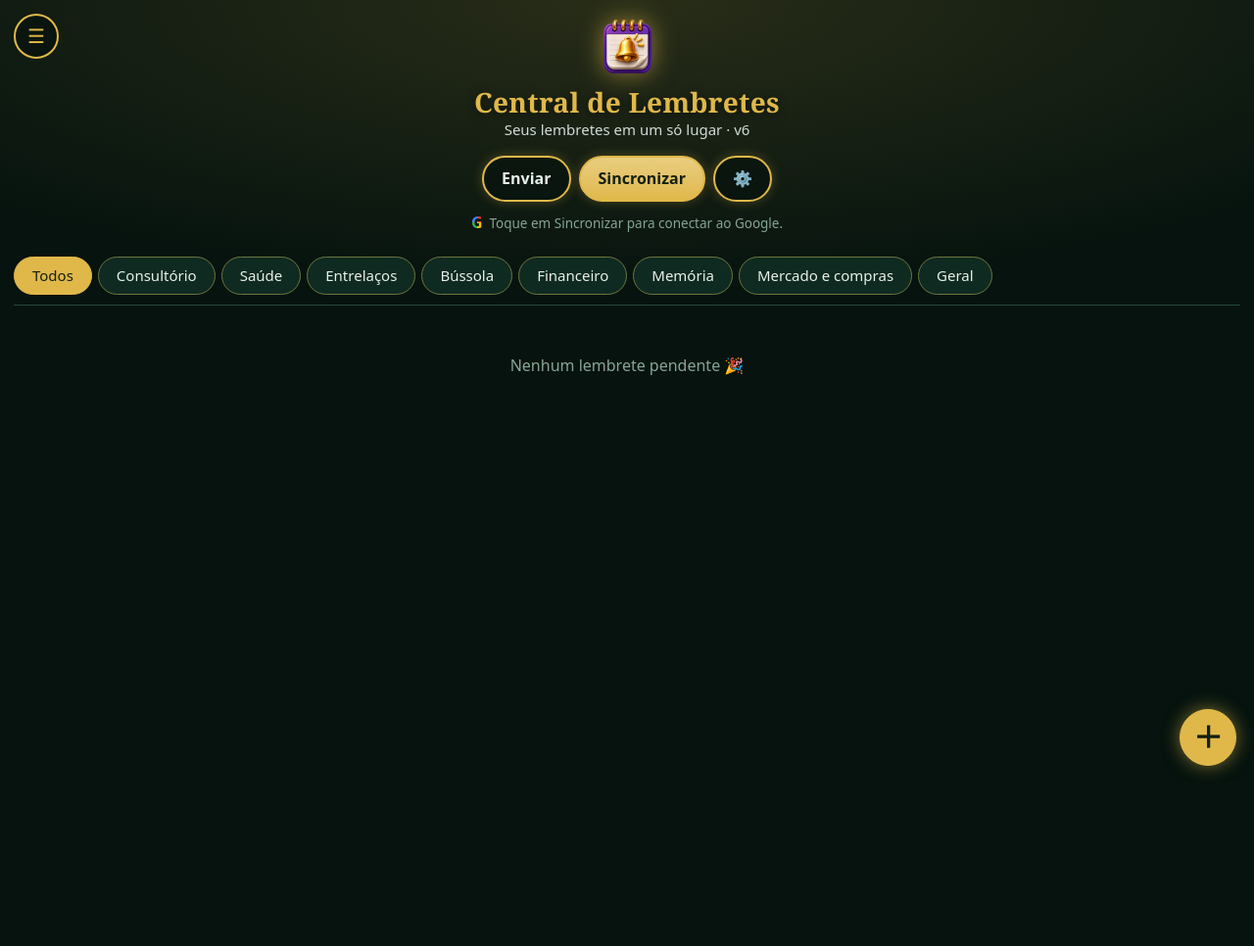
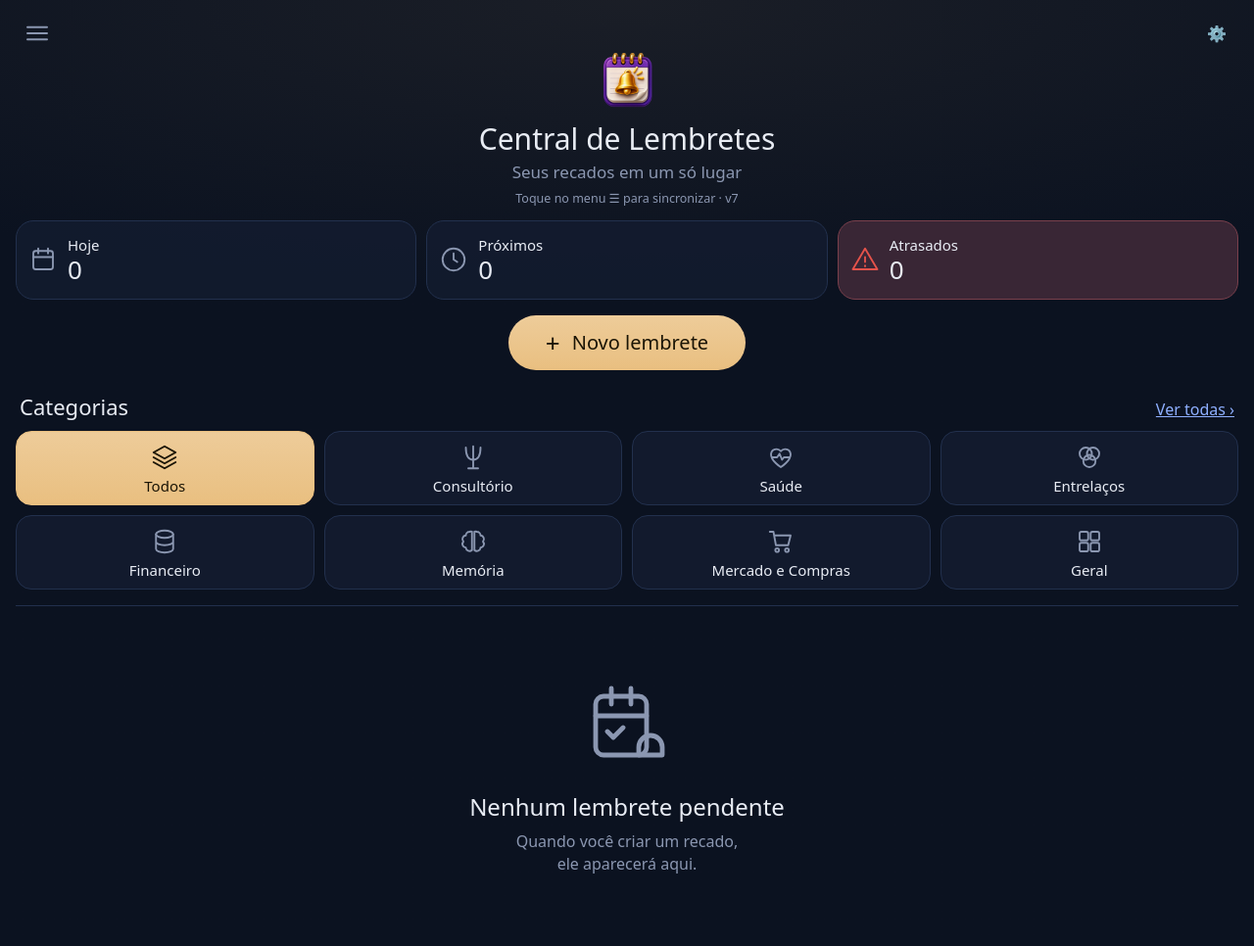
Before and after one commit to RODRIPSI/Lembrete, a plain HTML site: page index.html in a window 1280 px wide. Shown: the whole page at 98% size. Before the commit the page ends 800 px from the top, so only its background shows below. Drawn offline with Linux system fonts and the light colour scheme.

Commit message:
Central: novo layout (contadores Hoje/Próximos/Atrasados, botão Novo lembrete, grade de categorias)
Co-Authored-By: Claude Sonnet 5.5 <noreply@anthropic.com>
Claude-Session: https://claude.ai/code/session_01E85zAa7qed2BKguzJaN5nj

```diff
--- a/index.html
+++ b/index.html
@@ -8,7 +8,7 @@
 <link rel="icon" href="icon-192.png"><link rel="apple-touch-icon" href="icon-192.png">
 <title>Central de Lembretes</title>
 <style>
-:root,[data-tema=noite]{--bg:#0b1220;--card:#131c30;--line:#22304d;--gold:#d4af37;--txt:#e8ecf4;--mut:#8b97b1;--red:#e5534b;--grn:#3ecf8e;--onacc:#1a1405}
+:root,[data-tema=noite]{--bg:#0b1220;--card:#131c30;--line:#22304d;--gold:#e9bf80;--txt:#e8ecf4;--mut:#8b97b1;--red:#e5534b;--grn:#3ecf8e;--onacc:#1a1405}
 [data-tema=vinho]{--bg:#120808;--card:#1e1010;--line:#3a1c1c;--gold:#d4af37;--txt:#f3e9e6;--mut:#a58a86;--red:#ff5a4d;--grn:#3ecf8e;--onacc:#1a1405}
 [data-tema=claro]{--bg:#f6f4ee;--card:#ffffff;--line:#ddd8c8;--gold:#9a7b12;--txt:#1d2433;--mut:#6b7385;--red:#c0392b;--grn:#1f9d63;--onacc:#ffffff}
 [data-tema=floresta]{--bg:#06130e;--card:#0f2a20;--line:#1f4a39;--gold:#e0b84a;--txt:#e6f1ea;--mut:#86a596;--red:#e5534b;--grn:#5fe0a0;--onacc:#14200f}
@@ -59,51 +59,62 @@ input,select,textarea{width:100%;font:inherit;color:var(--txt);background:var(--
 .ctt{display:flex;align-items:center;gap:8px;margin:4px 0;font-size:14px}.ctt span{flex:1}
 details summary{cursor:pointer;color:var(--mut);margin:18px 0 8px;font-size:13px}
 
-body{background:radial-gradient(120% 60% at 50% 0%,color-mix(in srgb,var(--gold) 16%,var(--bg)) 0%,var(--bg) 62%) no-repeat,var(--bg);background-attachment:fixed}
-header{position:static;background:transparent;border:0;padding:14px 14px 4px;position:relative}
-#btnMenu{position:absolute;left:14px;top:14px;width:46px;height:46px;border-radius:50%;padding:0;font-size:20px;border:2px solid var(--gold);background:color-mix(in srgb,var(--bg) 70%,transparent);color:var(--gold)}
-.hero{text-align:center;padding:2px 50px 0}
-.hero img{width:64px;height:64px;filter:drop-shadow(0 0 12px color-mix(in srgb,var(--gold) 60%,transparent))}
-h1{font:600 28px/1.1 Georgia,'Times New Roman',serif;text-align:center;color:var(--gold);margin:4px 0 2px;text-shadow:0 2px 10px #0008}
-.sub{margin:0;color:var(--txt);opacity:.9;font-size:15px}
-.top{justify-content:center;margin-top:16px}
-.top button{border-radius:999px;border:2px solid var(--gold);background:color-mix(in srgb,var(--bg) 70%,transparent);padding:10px 18px;font-weight:600;box-shadow:0 0 12px color-mix(in srgb,var(--gold) 28%,transparent)}
-.top button.gold{background:linear-gradient(180deg,color-mix(in srgb,var(--gold) 70%,#fff),var(--gold));color:var(--onacc)}
-#status{text-align:center;font-size:13.5px;margin-top:10px}
-#status::before{content:"G";font-weight:700;margin-right:7px;font-size:16px;background:conic-gradient(#ea4335 0 25%,#fbbc05 0 50%,#34a853 0 75%,#4285f4 0);-webkit-background-clip:text;background-clip:text;color:transparent}
-#abas{margin-top:14px}
-.aba{border-radius:16px;padding:12px 6px;font-size:16px;border:2px solid color-mix(in srgb,var(--gold) 45%,var(--line));background:color-mix(in srgb,var(--bg) 60%,transparent)}
-.aba.on{box-shadow:0 0 14px color-mix(in srgb,var(--gold) 55%,transparent)}
-.chip{padding:8px 18px;font-size:15px;border-color:color-mix(in srgb,var(--gold) 40%,var(--line))}
-#chips{padding-bottom:10px;border-bottom:1px solid var(--line)}
-h2{display:flex;align-items:center;gap:10px;font-size:19px;text-transform:none;letter-spacing:0;color:var(--gold);margin:18px 0 10px}
-h2::after{content:"";flex:1;height:1px;background:currentColor;opacity:.55}
+body{background:radial-gradient(120% 40% at 50% 0%,color-mix(in srgb,var(--gold) 7%,var(--bg)) 0%,var(--bg) 70%) no-repeat,var(--bg)}
+header{position:static;background:transparent;border:0;padding:12px 16px 0}
+.hbar{display:flex;align-items:flex-start;justify-content:space-between}
+.hbar button{width:44px;height:44px;border:0;background:transparent;padding:0;color:var(--mut);display:grid;place-items:center}
+.hero{text-align:center;margin-top:-6px}
+.hero img{width:64px;height:64px}
+h1{font:500 30px/1.15 system-ui,sans-serif;text-align:center;color:var(--txt);margin:6px 0 4px;letter-spacing:0}
+.sub{margin:0;color:var(--mut);font-size:17px}
+#status{text-align:center;font-size:12.5px;color:var(--mut);margin-top:6px;min-height:16px}
+#tiles{display:grid;grid-template-columns:repeat(3,1fr);gap:10px;margin-top:14px}
+.tile{display:flex;gap:10px;align-items:center;text-align:left;padding:14px 12px;border-radius:18px;border:1px solid var(--line);background:color-mix(in srgb,var(--card) 80%,transparent)}
+.tile.on{border-color:var(--gold)}
+.tile svg{width:30px;height:30px;flex:none;stroke:var(--mut)}
+.tile small{display:block;font-size:15px;color:var(--txt)}.tile b{font-size:26px;font-weight:500;line-height:1.1}
+.tile.atr{background:color-mix(in srgb,var(--red) 18%,var(--card));border-color:color-mix(in srgb,var(--red) 45%,var(--line))}.tile.atr svg{stroke:var(--red)}
+#novo{display:flex;margin:16px auto 0;border-radius:999px;padding:14px 38px;font-size:20px;font-weight:500;background:linear-gradient(180deg,color-mix(in srgb,var(--gold) 80%,#fff),var(--gold));color:var(--onacc);border:0;gap:12px;align-items:center}
+.cath{display:flex;justify-content:space-between;align-items:baseline;margin:22px 4px 10px;font-size:22px}
+.cath a{font-size:16px;color:#8fb0ff}
+#cats{display:grid;grid-template-columns:repeat(4,1fr);gap:10px;padding-bottom:16px;border-bottom:1px solid var(--line)}
+.cat{white-space:normal;display:flex;flex-direction:column;align-items:center;justify-content:center;gap:6px;min-height:76px;padding:8px 4px;border-radius:16px;font-size:15px;text-align:center;line-height:1.15;background:color-mix(in srgb,var(--card) 85%,transparent)}
+.cat svg{width:30px;height:30px;stroke:var(--mut);stroke-width:1.5;fill:none;stroke-linecap:round;stroke-linejoin:round}
+.cat.on{background:linear-gradient(180deg,color-mix(in srgb,var(--gold) 80%,#fff),var(--gold));color:var(--onacc);border-color:var(--gold);font-weight:500}.cat.on svg{stroke:var(--onacc)}
+h2{display:flex;align-items:center;gap:10px;font-size:17px;text-transform:none;letter-spacing:0;color:var(--mut);margin:18px 0 10px}
 h2.late{color:var(--red)}
-.item{border:1.5px solid color-mix(in srgb,var(--gold) 65%,transparent);border-left-width:1.5px;border-radius:18px;padding:14px;margin-bottom:12px;background:linear-gradient(135deg,color-mix(in srgb,var(--card) 92%,#fff),var(--card));box-shadow:0 0 16px color-mix(in srgb,var(--gold) 28%,transparent),inset 0 0 18px color-mix(in srgb,var(--gold) 8%,transparent)}
-.item.late{border-color:var(--red);box-shadow:0 0 16px color-mix(in srgb,var(--red) 50%,transparent)}
-.ico{font-size:26px;line-height:1;margin-right:4px;filter:saturate(.8)}
-.tit{font-size:19px;font-family:Georgia,serif;font-weight:600}
-.tag{border-radius:999px;padding:3px 12px;font-size:13px;color:#fff}
+.item{border:1px solid var(--line);border-left:4px solid var(--c,#888);border-radius:16px;padding:14px;margin-bottom:10px;background:var(--card)}
+.item.late{border-color:var(--red);border-left-color:var(--red)}
+.tit{font-size:18px;font-weight:600}
+.tag{border-radius:999px;padding:2px 11px;font-size:12.5px;color:#fff}
 .acts button{border-radius:999px;padding:8px 14px}
-#fab{border-radius:50%;box-shadow:0 0 18px color-mix(in srgb,var(--gold) 55%,transparent)}
+.empty{padding:44px 10px 70px}.empty svg{width:96px;height:96px;stroke:var(--mut);fill:none;stroke-width:1.2;stroke-linecap:round;stroke-linejoin:round}
+.empty b{display:block;font-size:24px;font-weight:500;color:var(--txt);margin:14px 0 8px}
+#fab{display:none}
+#dMenu button{display:block;width:100%;margin-top:10px;padding:14px;font-size:17px;border-radius:14px;text-align:left}
 </style>
 </head>
 <body>
 <header>
-  <button id="btnMenu" aria-label="Menu">☰</button>
-  <div class="hero"><img src="icon-192.png" alt=""><h1>Central de Lembretes</h1><p class="sub">Seus lembretes em um só lugar · v6</p></div>
-  <div class="top">
-    <button id="btnZap">Enviar</button>
-    <button id="btnSync" class="gold">Sincronizar</button>
-    <button id="btnCfg" aria-label="Configurações">⚙️</button>
-  </div>
-  <div id="status">Toque em Sincronizar para conectar ao Google.</div>
-  <div id="abas"></div>
-  <div id="chips"></div>
+  <div class="hbar"><button id="btnMenu" aria-label="Menu"><svg width="30" height="30" viewBox="0 0 24 24" fill="none" stroke-width="1.6" stroke-linecap="round" stroke-linejoin="round"><path d="M4 7h16M4 12h16M4 17h16" stroke="currentColor"/></svg></button>
+  <button id="btnCfg" aria-label="Configurações">⚙️</button></div>
+  <div class="hero"><img src="icon-192.png" alt=""><h1>Central de Lembretes</h1><p class="sub">Seus recados em um só lugar</p></div>
+  <div id="status">Toque no menu ☰ para sincronizar · v7</div>
+  <div id="tiles"></div>
+  <button id="novo"><span style="font-size:26px;line-height:1">+</span> Novo lembrete</button>
+  <div class="cath"><span>Categorias</span><a href="#" id="verTodas">Ver todas ›</a></div>
+  <div id="cats"></div>
+  <div id="abas" hidden></div><div id="chips" hidden></div>
 </header>
 <main id="lista"></main>
 <button id="fab" class="gold" aria-label="Novo lembrete">＋</button>
 <div id="selbar"><span id="selN">0 selecionados</span><button id="selHoje">Hoje</button><button id="selCancel">Cancelar</button><button id="selGo" class="gold">Continuar</button></div>
+
+<dialog id="dMenu"><b>Menu</b>
+  <button id="btnSync" class="gold">🔄 Sincronizar com o Google</button>
+  <button id="btnZap">💬 Enviar lembretes por WhatsApp</button>
+  <div class="dlg-acts"><button id="mFechar">Fechar</button></div>
+</dialog>
 
 <dialog id="dNovo">
   <b id="dNovoT">Novo lembrete</b>
@@ -182,11 +193,12 @@ let cfg=ld('lem_cfg',{clientId:'',consent:false});
 cfg.cores=cfg.cores||{};cfg.contatos=cfg.contatos||[];cfg.agendas=cfg.agendas||{};
 if(!cfg.migr2){for(const a of Object.values(cfg.agendas))a.on=/lembret/i.test(a.n);if(cfg.sessoesHoje===undefined)cfg.sessoesHoje=true;cfg.migr2=true;sv('lem_cfg',cfg);}
 cfg.sessoesHoje=false;
+if(!cfg.migr4){cfg.tema='noite';cfg.migr4=true;sv('lem_cfg',cfg);}
 if(!cfg.migr3){for(const a of Object.values(cfg.agendas))a.on=false;cfg.driveApps=false;cfg.migr3=true;sv('lem_cfg',cfg);}
 if(cfg.sessoesHoje===undefined)cfg.sessoesHoje=true;
 let st=ld('lem_state',{done:{},ate:{},cal:{},manual:[]});   // estado da Central
 let src=ld('lem_src',[]);                                    // itens vindos dos apps
-let aba='lembretes', selMode=false, sel=new Set(), filtro='todos', token=null, tokenExp=0, tc=null, dirty=false, syncing=false, adiarKey=null, editId=null;
+let vtile='todos',verTodas=false;let aba='lembretes', selMode=false, sel=new Set(), filtro='todos', token=null, tokenExp=0, tc=null, dirty=false, syncing=false, adiarKey=null, editId=null;
 
 /* ---------- datas ---------- */
 function parseQ(q){
@@ -208,11 +220,11 @@ function regAgendas(){for(const [id,a] of Object.entries(cfg.agendas))APPS['ag:'
 regAgendas();
 function appInfo(a){const b=APPS[a]||{n:a,c:'#888888'};return {n:b.n,c:cfg.cores[a]||b.c};}
 function aplicarTema(){
-  const t=TEMAS[cfg.tema]?cfg.tema:'floresta'; document.documentElement.dataset.tema=t;
+  const t=TEMAS[cfg.tema]?cfg.tema:'noite'; document.documentElement.dataset.tema=t;
   const m=document.querySelector('meta[name=theme-color]'); if(m)m.content=TEMAS[t][1];
 }
 function montarCores(){
-  $('#temas').innerHTML=Object.entries(TEMAS).map(([k,v])=>`<button class="sw ${(cfg.tema||'floresta')===k?'on':''}" data-tema="${k}" title="${v[0]}" aria-label="${v[0]}" style="background:linear-gradient(135deg,${v[1]} 50%,${v[2]} 50%)"></button>`).join('');
+  $('#temas').innerHTML=Object.entries(TEMAS).map(([k,v])=>`<button class="sw ${(cfg.tema||'noite')===k?'on':''}" data-tema="${k}" title="${v[0]}" aria-label="${v[0]}" style="background:linear-gradient(135deg,${v[1]} 50%,${v[2]} 50%)"></button>`).join('');
   const apps=[...new Set([...Object.keys(APPS),...src.map(f=>f.app)])];
   $('#cores').innerHTML=apps.map(a=>`<div class="cor"><span>${esc(appInfo(a).n)}</span><input type="color" data-app="${esc(a)}" value="${appInfo(a).c}"></div>`).join('');
 }
@@ -239,10 +251,17 @@ function render(){
   $('#abas').innerHTML=[].map(([k,n,c])=>`<button class="aba ${aba===k?'on':''}" data-aba="${k}">${n} ${c}</button>`).join('');
   const all=todosI.filter(i=>(aba==='hoje')===ehSes(i));
   $('#fab').style.display=aba==='hoje'?'none':'';
-  const apps=[...new Set(all.map(i=>i.app))];
-  const todosApps=Object.keys(APPS).filter(k=>!k.startsWith('ag:')&&(aba!=='hoje'||k==='consultorio'));
-  $('#chips').innerHTML=['todos',...(aba==='hoje'?apps:[...new Set([...todosApps,...apps])])].map(a=>`<button class="chip ${filtro===a?'on':''}" data-f="${a}">${a==='todos'?'Todos':esc((APPS[a]||{n:a}).n)}</button>`).join('');
-  const vis=all.filter(i=>filtro==='todos'||i.app===filtro);
+  const IC={todos:'<path d="M12 3 3 8l9 5 9-5-9-5Z"/><path d="m3 12 9 5 9-5M3 16l9 5 9-5"/>',consultorio:'<path d="M6 4c0 7 2 10 6 10s6-3 6-10M12 3v18M8 21h8"/>',saude:'<path d="M12 20S4 15 4 9.5A4.5 4.5 0 0 1 12 7a4.5 4.5 0 0 1 8 2.5C20 15 12 20 12 20Z"/><path d="M5 12h4l2-3 2 5 1.5-2H19"/>',bloco:'<circle cx="9" cy="9" r="5"/><circle cx="15" cy="9" r="5"/><circle cx="12" cy="15" r="5"/>',bussola:'<circle cx="12" cy="12" r="9"/><path d="m15.5 8.5-2 5-5 2 2-5 5-2Z"/>',financeiro:'<ellipse cx="12" cy="6" rx="7" ry="3"/><path d="M5 6v12c0 1.7 3 3 7 3s7-1.3 7-3V6M5 12c0 1.7 3 3 7 3s7-1.3 7-3"/>',memoria:'<path d="M9 4a3 3 0 0 0-3 3 3 3 0 0 0-2 5 3 3 0 0 0 2 5 3 3 0 0 0 5 2V4a3 3 0 0 0-2 0ZM15 4a3 3 0 0 1 3 3 3 3 0 0 1 2 5 3 3 0 0 1-2 5 3 3 0 0 1-5 2V4a3 3 0 0 1 2 0Z"/>',mercado:'<path d="M3 4h3l2 11h10l2-8H7"/><circle cx="9" cy="19" r="1.5"/><circle cx="17" cy="19" r="1.5"/>',central:'<rect x="4" y="4" width="7" height="7" rx="1.5"/><rect x="13" y="4" width="7" height="7" rx="1.5"/><rect x="4" y="13" width="7" height="7" rx="1.5"/><rect x="13" y="13" width="7" height="7" rx="1.5"/>'};
+  const NOMES={mercado:'Mercado e Compras'};
+  const ordem=['todos','consultorio','saude','bloco','financeiro','memoria','mercado','central'].concat(verTodas?['bussola']:[]);
+  $('#cats').innerHTML=ordem.map(a=>`<button class="chip cat ${filtro===a?'on':''}" data-f="${a}"><svg viewBox="0 0 24 24">${IC[a]||IC.central}</svg>${a==='todos'?'Todos':esc(NOMES[a]||(APPS[a]||{n:a}).n)}</button>`).join('');
+  const base=all.filter(i=>filtro==='todos'||i.app===filtro);
+  const nowT=new Date(), d0=new Date(nowT.getFullYear(),nowT.getMonth(),nowT.getDate()), d1=new Date(+d0+864e5);
+  const pd=base.filter(i=>!i.done);
+  const nH=pd.filter(i=>i.due&&i.due>=nowT&&i.due<d1).length, nP=pd.filter(i=>i.due&&i.due>=d1).length, nA=pd.filter(i=>i.due&&i.due<nowT).length;
+  const T=(k,svg,n,t,c)=>`<button class="tile ${c||''} ${vtile===k?'on':''}" data-tile="${k}"><svg viewBox="0 0 24 24" fill="none" stroke-width="1.5" stroke-linecap="round" stroke-linejoin="round">${svg}</svg><span><small>${t}</small><b>${n}</b></span></button>`;
+  $('#tiles').innerHTML=T('hoje','<rect x="4" y="5" width="16" height="15" rx="2"/><path d="M8 3v4M16 3v4M4 10h16"/>',nH,'Hoje')+T('prox','<circle cx="12" cy="12" r="9"/><path d="M12 7v5l3 2"/>',nP,'Próximos')+T('atr','<path d="M12 3 2 20h20L12 3Z"/><path d="M12 10v4M12 17v.5"/>',nA,'Atrasados','atr');
+  const vis=base;
   const pend=vis.filter(i=>!i.done).sort((a,b)=>(a.due||9e15)-(b.due||9e15));
   const t0=new Date(now.getFullYear(),now.getMonth(),now.getDate()), t1=new Date(+t0+864e5), t2=new Date(+t0+2*864e5);
   const G=aba==='hoje'?[['Sessões de hoje',pend]]:[['Atrasados',pend.filter(i=>i.due&&i.due<now),'late'],
@@ -251,8 +270,9 @@ function render(){
            ['Próximos',pend.filter(i=>i.due&&i.due>=t2)],
            ['Sem data',pend.filter(i=>!i.due)]];
   let h='';
-  for(const [t,l,c] of G) if(l.length) h+=`<h2 class="${c||''}">${c==='late'?'⏰ ':''}${t} · ${l.length}</h2>`+l.map(card).join('');
-  if(!h)h=aba==='hoje'?'<div class="empty">Nenhuma sessão hoje na agenda Consultório.<br>Toque em Sincronizar para atualizar.</div>':'<div class="empty">Nenhum lembrete pendente 🎉</div>';
+  const GF=vtile==='todos'?G:G.filter(([t])=>vtile==='hoje'?t==='Hoje':vtile==='prox'?(t==='Amanhã'||t==='Próximos'):t==='Atrasados');
+  for(const [t,l,c] of GF) if(l.length) h+=`<h2 class="${c||''}">${c==='late'?'⏰ ':''}${t} · ${l.length}</h2>`+l.map(card).join('');
+  if(!h)h=aba==='hoje'?'<div class="empty">Nenhuma sessão hoje na agenda Consultório.<br>Toque em Sincronizar para atualizar.</div>':'<div class="empty"><svg viewBox="0 0 24 24"><rect x="4" y="5" width="13" height="15" rx="2"/><path d="M8 3v4M13 3v4M4 10h13M7 14l1.5 1.5L11 13M18 15a3 3 0 0 1 3 3v2h-6v-2a3 3 0 0 1 3-3Z"/></svg><b>Nenhum lembrete pendente</b>Quando você criar um recado,<br>ele aparecerá aqui.</div>';
   const fe=vis.filter(i=>i.done).slice(0,30);
   if(fe.length)h+=`<details><summary>Feitos (${fe.length})</summary>${fe.map(i=>card(i,true)).join('')}</details>`;
   $('#lista').innerHTML=h; updSel();
@@ -394,7 +414,13 @@ $('#kAdd').onclick=()=>{
 document.addEventListener('click',e=>{const b=e.target.closest('[data-kdel]');if(!b)return;cfg.contatos.splice(+b.dataset.kdel,1);sv('lem_cfg',cfg);montarContatos();});
 
 /* ---------- configurações ---------- */
-$('#btnMenu').onclick=()=>$('#btnCfg').click();
+$('#btnMenu').onclick=()=>$('#dMenu').showModal();
+$('#mFechar').onclick=()=>$('#dMenu').close();
+$('#btnSync').addEventListener('click',()=>$('#dMenu').close());
+$('#btnZap').addEventListener('click',()=>$('#dMenu').close());
+$('#novo').onclick=()=>{abrirNovo();if(filtro!=='todos'&&APPS[filtro]&&!filtro.startsWith('ag:'))$('#nApp').value=filtro;};
+$('#verTodas').onclick=e=>{e.preventDefault();verTodas=!verTodas;$('#verTodas').textContent=verTodas?'Ver menos ›':'Ver todas ›';render();};
+document.addEventListener('click',e=>{const t=e.target.closest('[data-tile]');if(!t)return;vtile=vtile===t.dataset.tile?'todos':t.dataset.tile;render();});
 $('#btnCfg').onclick=()=>{$('#cDrive').checked=!!cfg.driveApps;montarCores();montarContatos();montarAgendas();$('#cClient').value=cfg.clientId||'';$('#dCfg').showModal();};
 $('#cCancel').onclick=()=>$('#dCfg').close();
 $('#cSave').onclick=()=>{cfg.clientId=$('#cClient').value.trim();sv('lem_cfg',cfg);tc=null;$('#dCfg').close();};
--- a/sw.js
+++ b/sw.js
@@ -1,4 +1,4 @@
-const V='lembretes-v6';
+const V='lembretes-v7';
 self.addEventListener('install',e=>{self.skipWaiting();});
 self.addEventListener('activate',e=>{e.waitUntil(caches.keys().then(k=>Promise.all(k.filter(x=>x!==V).map(x=>caches.delete(x)))).then(()=>self.clients.claim()));});
 self.addEventListener('fetch',e=>{
```
